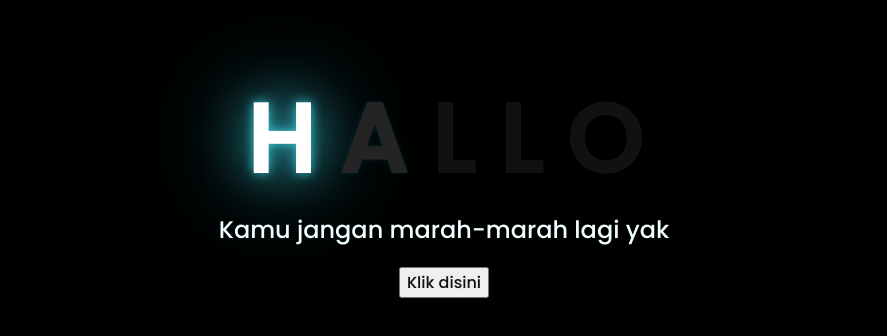
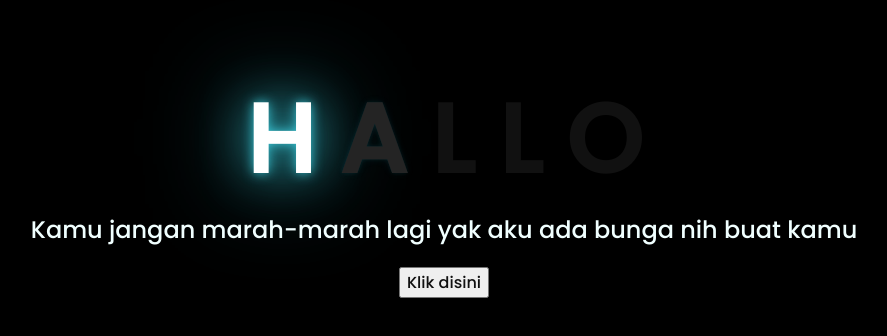
Before and after one commit to AKu474/bunga, a plain HTML site: page index.html in a window 1280 px wide. Shown: the part 226-562 px from the top of the page, without its empty margins (204-1091 px from the left). Drawn offline with Linux system fonts and the light colour scheme.

Commit message:
Update index.html

```diff
--- a/index.html
+++ b/index.html
@@ -18,7 +18,7 @@
         <span>O</span>
     </div>
     <div class="description">
-        <span>Kamu jangan marah-marah lagi yak</span>
+        <span>Kamu jangan marah-marah lagi yak aku ada bunga nih buat kamu</span>
     </div>
     <div class="button">
         <button>
```
